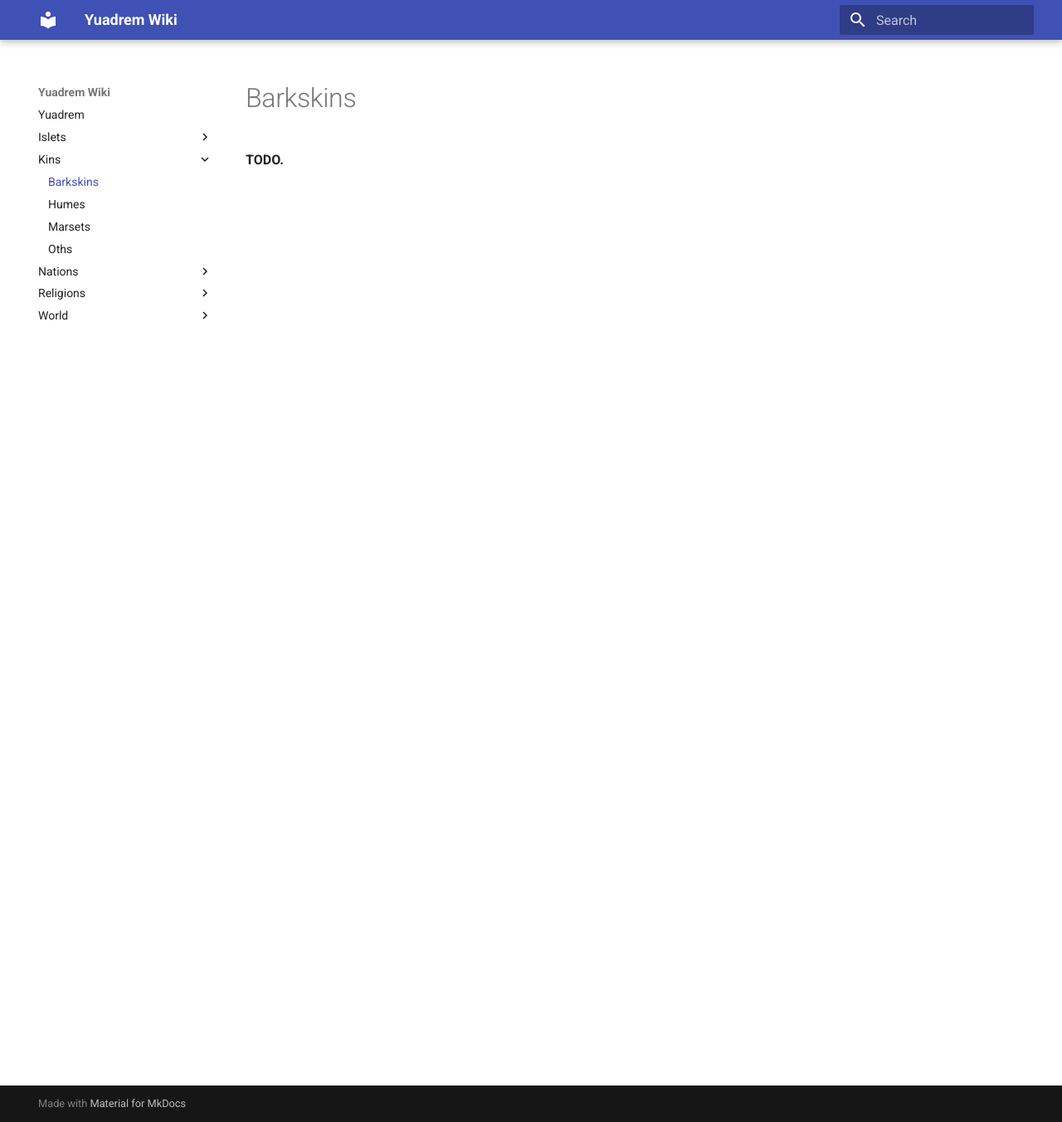
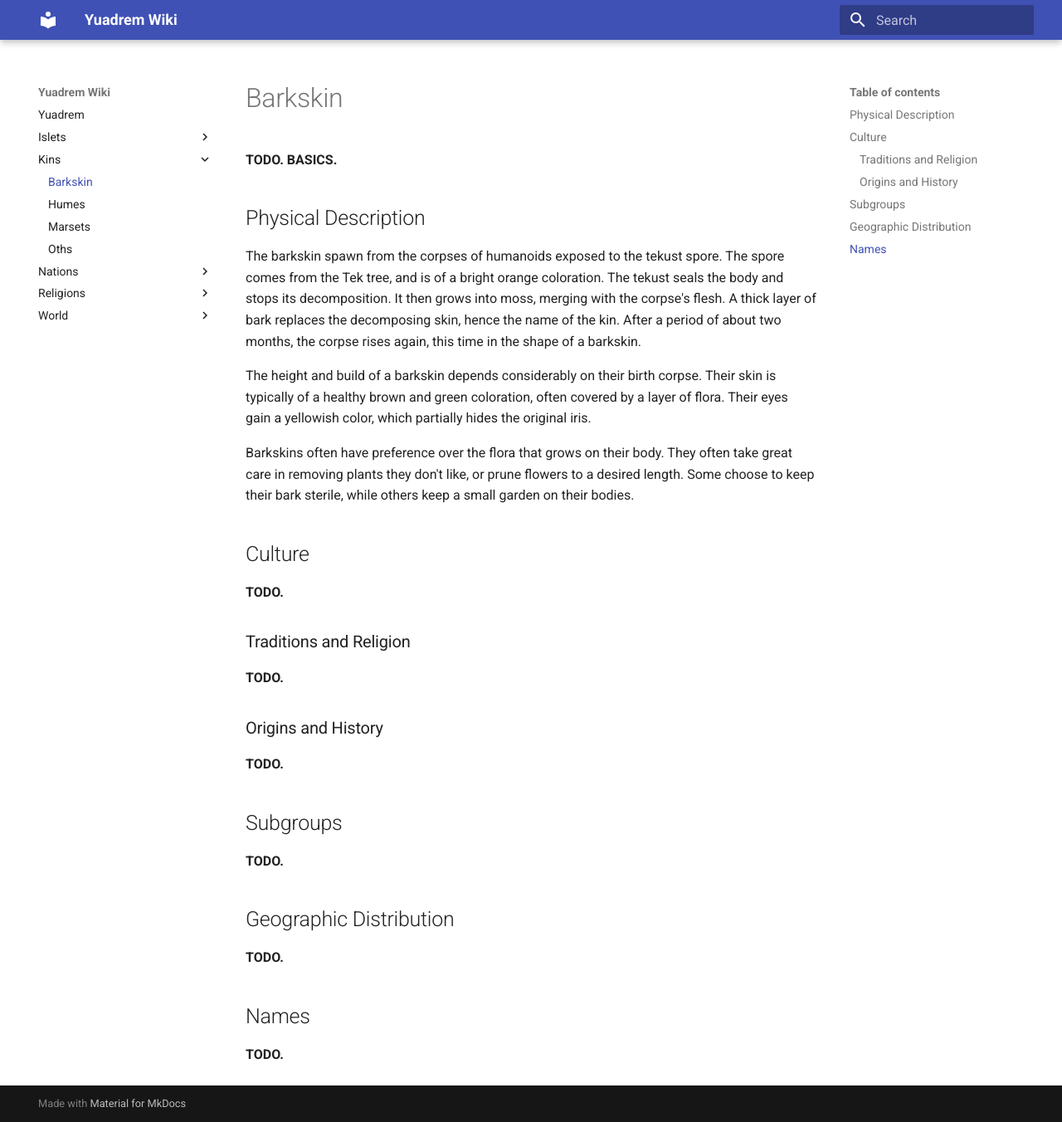
Before and after one commit to bleaktwig/yuadrem-wiki, an MkDocs documentation site: the page built from docs/kins/barkskin.md, in a window 1280 px wide and 1352 px high. Shown: the whole window at 83% size. Built offline with MkDocs 1.6.1 and Material for MkDocs 9.7.7, drawn with Linux system fonts in a browser that asks for light colours.

Commit message:
Started writing stuff for barkskins

```diff
--- a/docs/kins/barkskin.md
+++ b/docs/kins/barkskin.md
@@ -1,38 +1,43 @@
-# Barkskins
+# Barkskin
+**TODO. BASICS.**
+
+## Physical Description
+The barkskin spawn from the corpses of humanoids exposed to the tekust spore.
+The spore comes from the Tek tree, and is of a bright orange coloration.
+The tekust seals the body and stops its decomposition.
+It then grows into moss, merging with the corpse's flesh.
+A thick layer of bark replaces the decomposing skin, hence the name of the kin.
+After a period of about two months, the corpse rises again, this time in the shape of a barkskin.
+
+The height and build of a barkskin depends considerably on their birth corpse.
+Their skin is typically of a healthy brown and green coloration, often covered by a layer of flora.
+Their eyes gain a yellowish color, which partially hides the original iris.
+
+Barkskins often have preference over the flora that grows on their body.
+They often take great care in removing plants they don't like, or prune flowers to a desired length.
+Some choose to keep their bark sterile, while others keep a small garden on their bodies.
+
+## Culture
 **TODO.**
-<!-- % !TEX root = ../main.tex
-\section{Moss Kin} \label{kin::naenk}
-\DndDropCapLine{W}{e thought they were mindless}
-\textit{savages, but they know what they're doing.
-They ain't hiding from us, they're preparing an attack.
-They're studying our movement, figuring out our tactics.
-They're hunting us.}
 
-\hspace*{\fill} --- Phokrax, Drejeck expedition leader.
+### Traditions and Religion
+**TODO.**
 
+### Origins and History
+**TODO.**
+
+## Subgroups
+**TODO.**
+
+## Geographic Distribution
+**TODO.**
+
+## Names
+**TODO.**
+
+<!--
 The moss kin, or naenks, are moss creatures that hunt in the dark, warm, and wet jungles of Drejeck.
 They hunt for sustenance and to gather fresh corpses.
-
-\subsection*{Short and tangled}
-    The naenks are mostly known for their strange reproduction.
-    They spawn from the corpses of hunted humanoids exposed to the nanust spores of the great tree Tekatsae.
-    The spores grow into moss, merging with the corpse's muscle tissue and flesh.
-    After a period of about two months, the corpse rises again, this time in the shape of a naenk.
-
-    The moss kin are a thin race.
-    Their height varies considerably, but they usually are slightly smaller than their birth corpse.
-    Their bodies mock a humanoid shape, made up by a mix of bone, flesh, vine, and moss.
-    They protect their fragile interior with thick layers of flora.
-
-    Naenks typically have a healthy green coloration, but their skin can be of any mix of colors between moldy blue, dark orange, gray, and even white.
-    Their eyes are of a white or yellow color, where a thick fluid hides their pupils from the eyes of others.
-
-    Naenks naturally grow leaves and mossy tendrils at the top of their heads that resemble hair, which can be of a black, brown, or yellow color.
-    They typically arrange this mock-up of hair in a simple topknot.
-
-    % Due to the duality of their bodies, naenks follow a very particular diet.
-    % They needs to regularly consume meat in order to maintain the corpse inside them.
-    % They also feed off nutrients from the soil to feed the vines and plants that surround this corpse.
 
 \subsection*{Tribal Communities}
     % A naenk also assists their communication with rhythmic tapping on their body and using a complex system of gestures.
```
